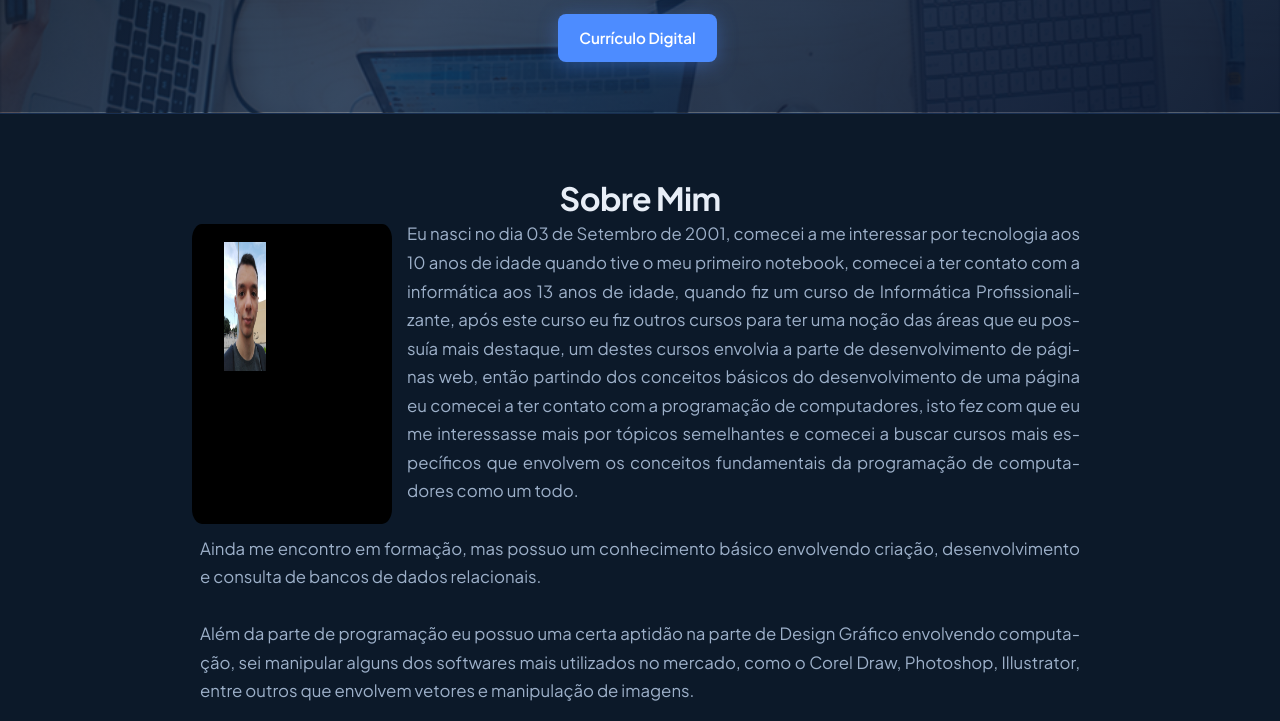
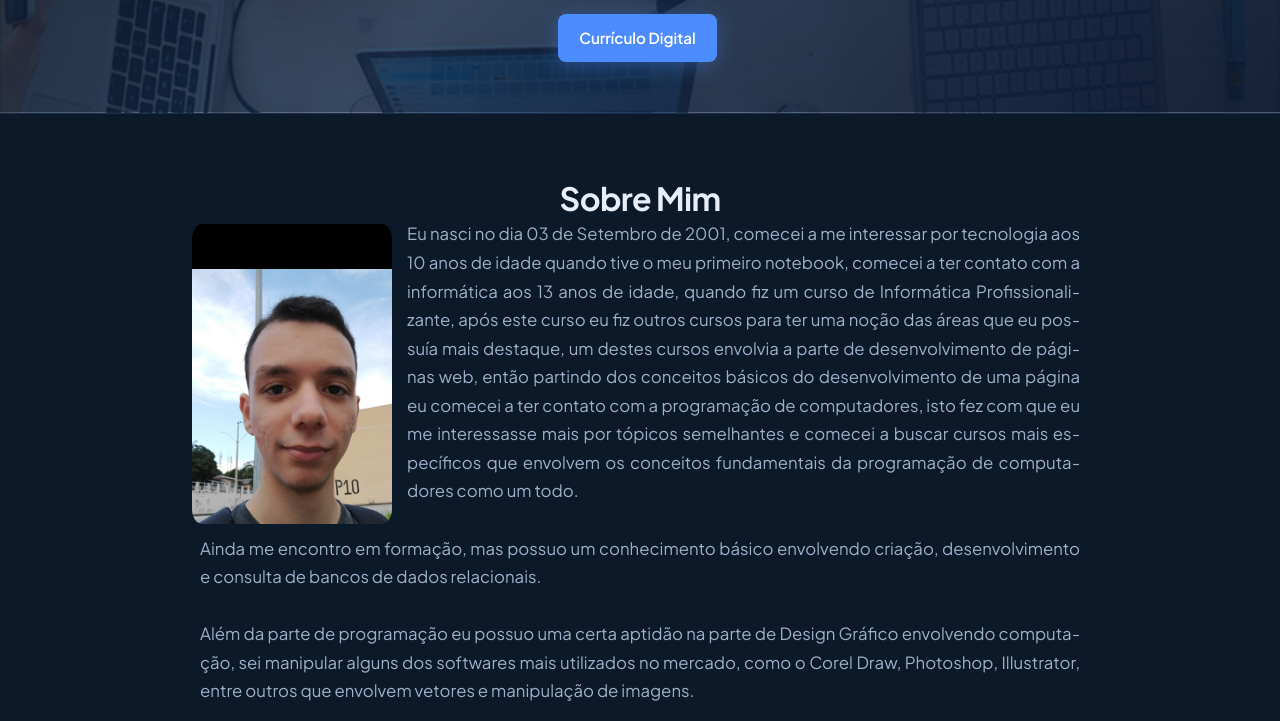
Before and after one commit to AntonioMiguel03/Portfolio_2026, a plain HTML site: page index.html in a window 1280 px wide. Shown: the part 482-1203 px from the top of the page. Drawn offline with nearby package versions, Linux system fonts and the light colour scheme; some packages are replaced by stand-ins of ours; a script that the page names is missing.

Commit message:
Update tamanho_pc.css

```diff
--- a/css/tamanho_pc.css
+++ b/css/tamanho_pc.css
@@ -100,17 +100,33 @@ nav .mainMenu {
 /*foto espelhada da esquerda*/
 .fEsquerda {
   float: left;
-  background-image: url("../img/IMG_20180803_181554046.jpg");
-  background-repeat: no-repeat;
-  background-size: 21% 43%;
-  background-position: 20% 10%;
-  background-attachment: fixed;
   width: 200px;
   height: 300px;
   margin-top: -18px;
   margin-right: 15px;
   padding-right: 4px;
   border-radius: 5%;
+  position: relative;
+  overflow: hidden;
+}
+
+.fEsquerda::before {
+  content: "";
+  position: absolute;
+  top: 0;
+  left: 0;
+  width: 100%;
+  height: 100%;
+  background-image: url("../img/IMG_20180803_181554046.jpg");
+  background-repeat: no-repeat;
+  background-size: 21% 43%;
+  background-position: 20% 10%;
+  background-attachment: fixed;
+  border-radius: 5%;
+  z-index: 1;
+
+  /* Força a imagem a ficar presa dentro dos limites */
+  clip-path: inset(0); /* Recorta no container */
 }
 
 .pt1 #sobre p {
```
